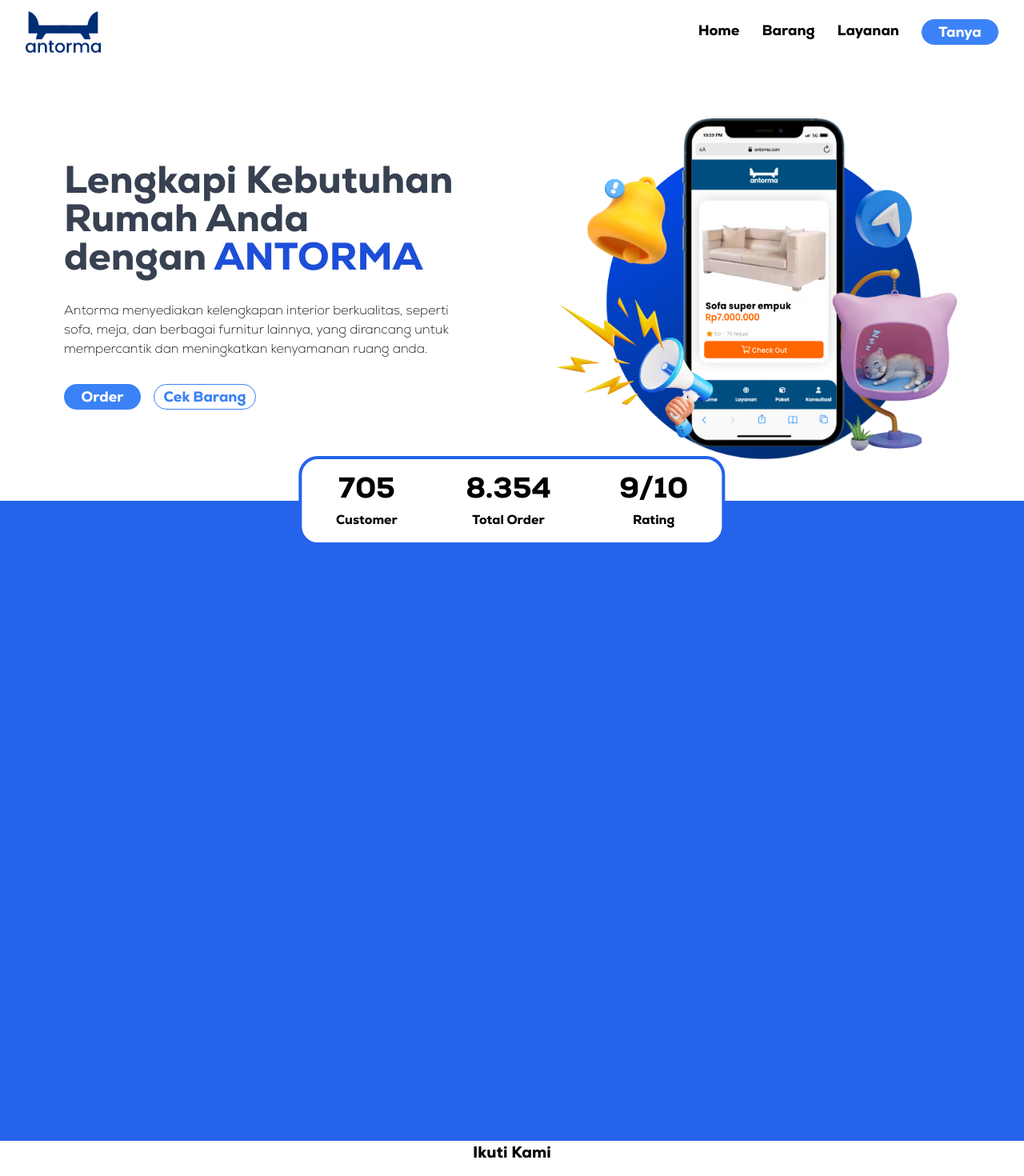
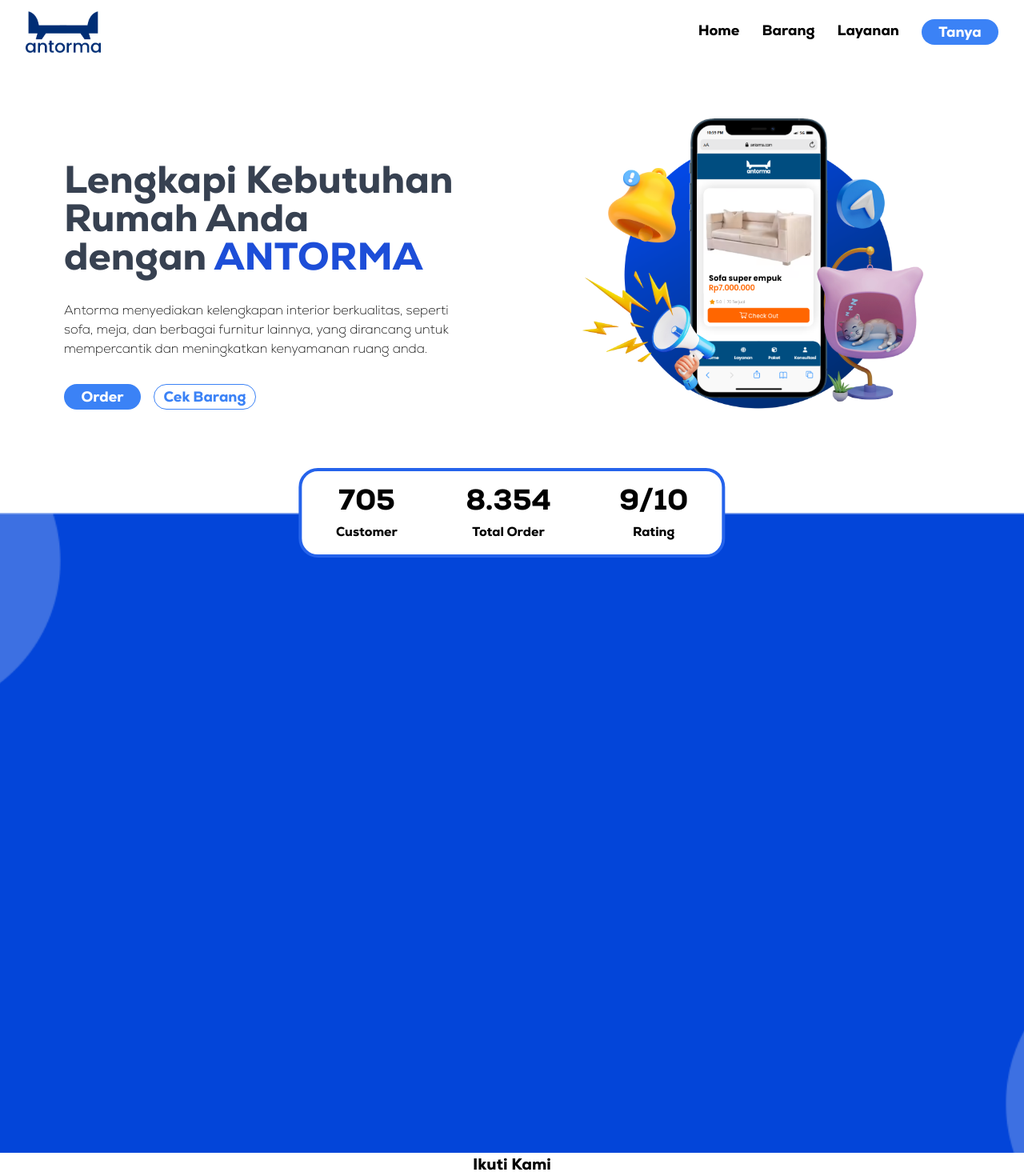
Before and after one commit to ITGROWUP/testing-react-vercel, a React (Create React App) app: page / in a window 1280 px wide. Shown: the top 1470 px of the page at 80% size. Built offline with nearby package versions, Linux system fonts and the light colour scheme.

Commit message:
fix product

```diff
--- a/src/components/Home.jsx
+++ b/src/components/Home.jsx
@@ -2,7 +2,7 @@ import React from 'react'
 
 const Home = () => {
   return (
-    <div className="flex py-10 px-20">
+    <div className="flex py-10 px-20 mb-20">
       {/* Bagian Kiri */}
       <div className="flex flex-col items-start gap-8 w-1/2">
         <div className="text-gray-700 text-5xl font-bold pt-20">
@@ -34,9 +34,9 @@ const Home = () => {
         </div>
       </div>
       {/* Bagian Kanan */}
-      <div className="w-1/2">
+      <div className="w-1/2 pl-10">
         <div className="pt-7">
-          <img src="images/object_jumbtorton.png" alt="jumbotron" />
+          <img src="images/object_jumbtorton.png" alt="jumbotron" className='w-11/12'/>
         </div>
       </div>
     </div>
--- a/src/components/ProdukKami.jsx
+++ b/src/components/ProdukKami.jsx
@@ -2,7 +2,7 @@ import React from 'react'
 
 const ProdukKami = () => {
   return (
-    <div className='bg-blue-600 h-screen relative'>
+    <div className='bg-[url("./assets/bg_1.png")] w-[100%] h-[100vh] bg-cover bg-center relative'>
 
     </div>
   )
```
